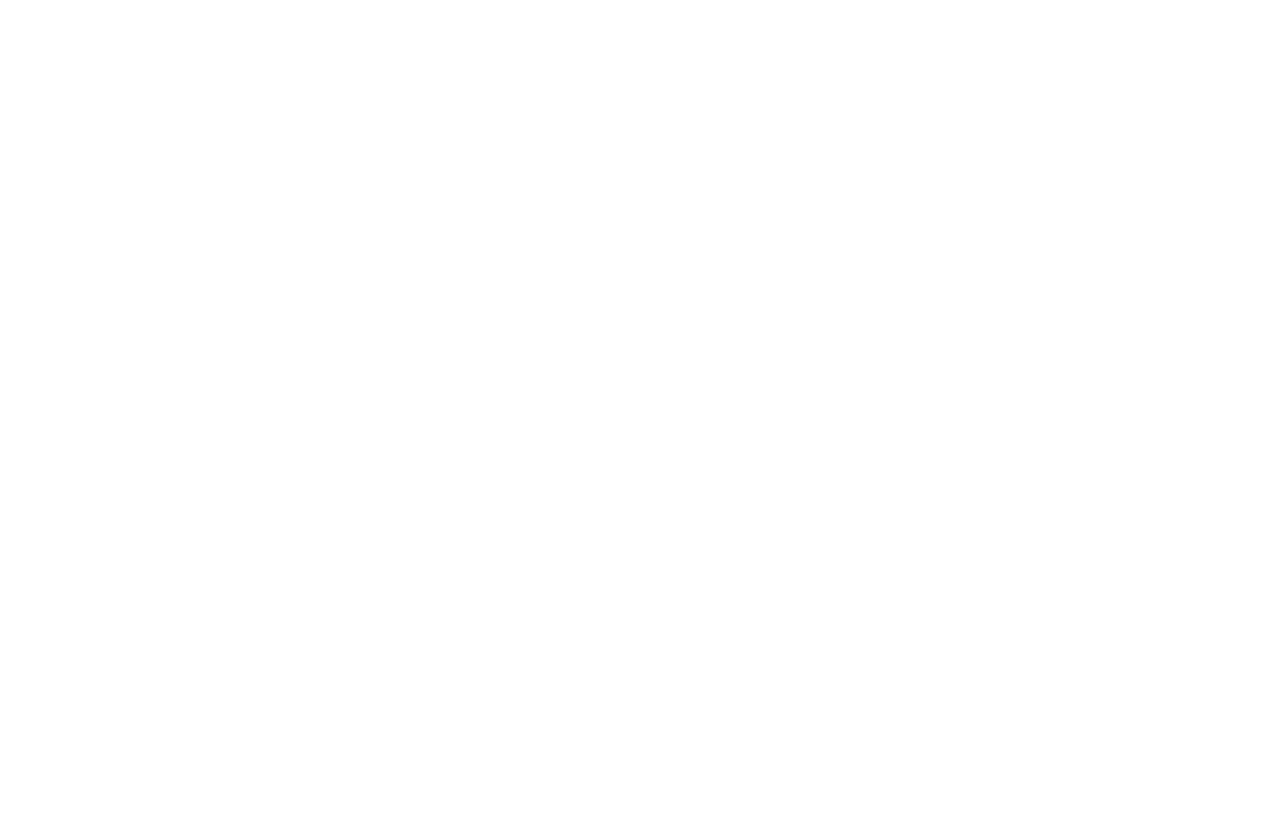
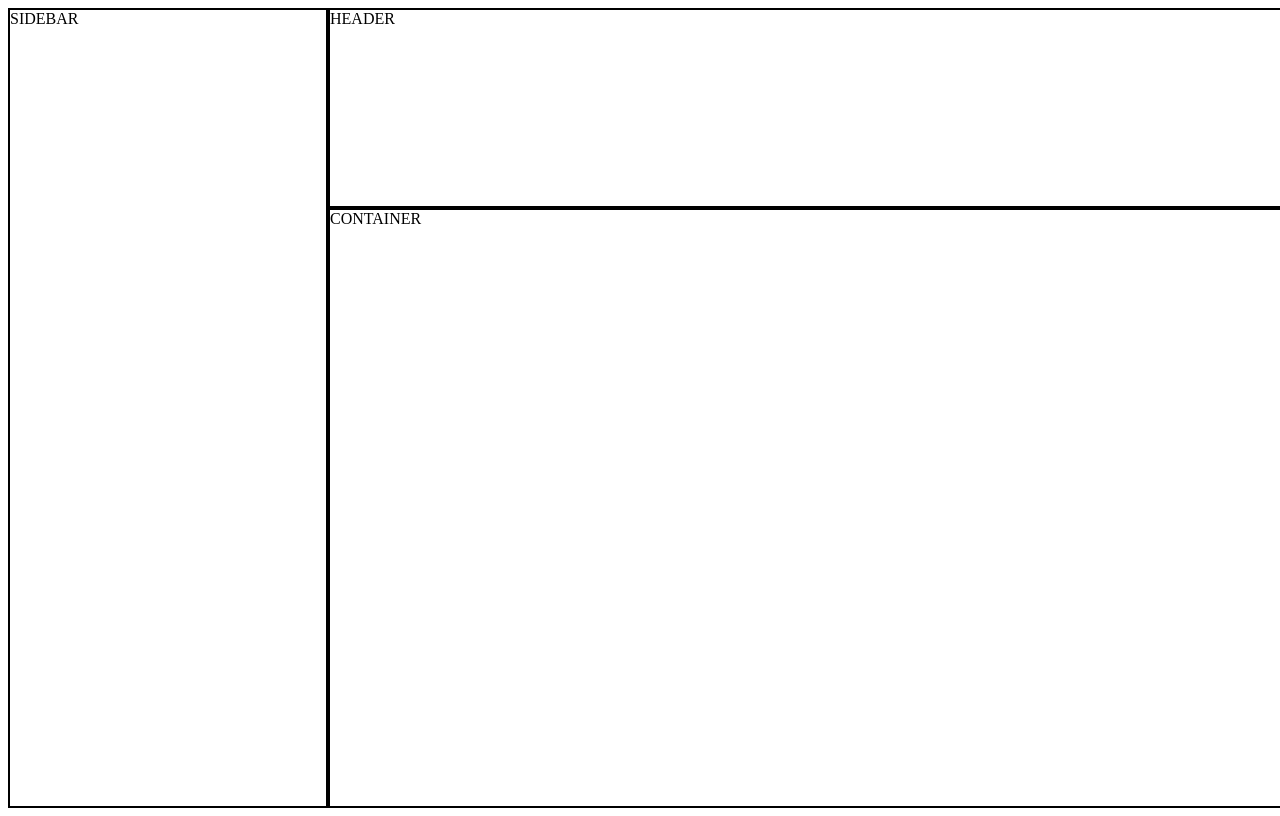
Before and after one commit to Neeeap/AdminDash, a plain HTML site: page index.html in a window 1280 px wide. Drawn offline with Linux system fonts and the light colour scheme.

Commit message:
basic layout done

```diff
--- a/index.html
+++ b/index.html
@@ -4,10 +4,13 @@
     <meta charset="UTF-8">
     <meta name="viewport" content="width=device-width, initial-scale=1.0">
     <title>Document</title>
+    <link rel="stylesheet" href="./style.css">
 </head>
 <body>
-    <div id="side"></div>
-    <div id="head"></div>
-    <div id="contain"></div>
+    <div id="main">
+        <div id="side">SIDEBAR</div>
+        <div id="head">HEADER</div>
+        <div id="contain">CONTAINER</div>
+    </div>
 </body>
 </html>
--- a/style.css
+++ b/style.css
@@ -0,0 +1,21 @@
+#main{
+    display: grid;
+    grid-template: 1fr 3fr/ 1fr 3fr;
+    grid-template-areas:
+    "sidebar header"
+    "sidebar container";
+    width:100vw;
+    height:100vh;
+}
+#side,#head,#contain{
+border:black 2px solid;
+}
+#side{
+    grid-area: sidebar;
+}
+#head{
+    grid-area: header;
+}
+#contain{
+    grid-area: container;
+}
```
